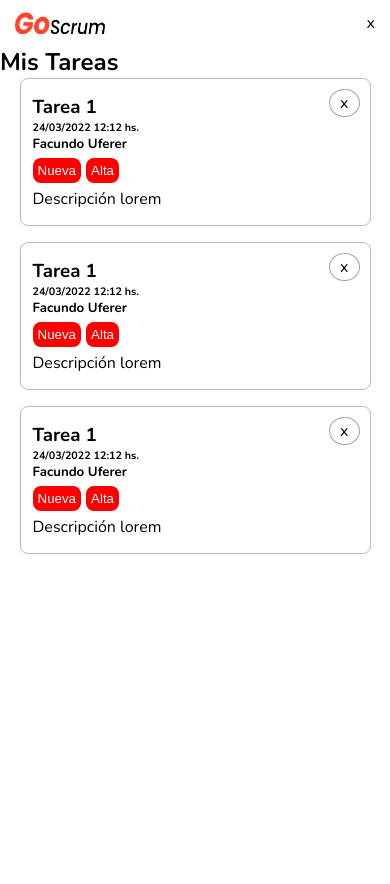
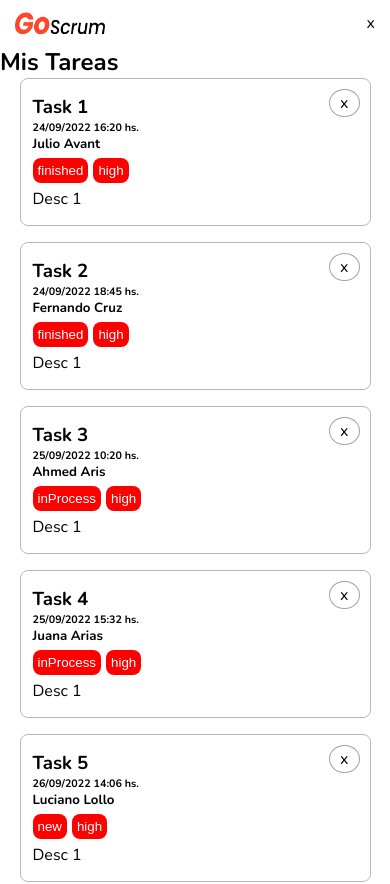
Before and after one commit to CruzFM/goscrum-fcruz, a React (Create React App) app: page / in a window 390 px wide. Shown: the top 884 px of the page. Before the commit the page ends 844 px from the top, so only its background shows below. Built offline with nearby package versions, Linux system fonts and the light colour scheme; sample sign-in values are in the browser's storage.

Commit message:
card data added. mapped in case the device is a phone

```diff
--- a/src/components/Card/Card.jsx
+++ b/src/components/Card/Card.jsx
@@ -1,15 +1,15 @@
-export const Card = () => {
+export const Card = ( {data: {title, dateTime, creator, description, type, priority }} ) => {
   return (
     <div className="card">
       <div className="close">x</div>
-      <h3>Tarea 1</h3>
-      <h6>24/03/2022 12:12 hs.</h6>
-      <h5>Facundo Uferer</h5>
+      <h3>{title}</h3>
+      <h6>{dateTime}</h6>
+      <h5>{creator}</h5>
       <div className="card--btn">
-        <button type="button">Nueva</button>
-        <button type="button">Alta</button>
+        <button type="button">{type}</button>
+        <button type="button">{priority}</button>
       </div>
-      <p>Descripción lorem</p>
+      <p>{description}</p>
     </div>
   );
 };
--- a/src/components/views/Tasks/Tasks.jsx
+++ b/src/components/views/Tasks/Tasks.jsx
@@ -2,10 +2,16 @@ import './tasks.styles.css';
 
 import { Header } from '../../Header/Header';
 import { useResize } from '../../../hooks/useResize';
+import { Card } from '../../Card/Card'
+import { cardsData } from './data';
 
 export const Tasks= ()=> {
 
     const { isPhone } = useResize();
+
+    const renderAllCards = ()=> {
+        return cardsData.map( data => <Card key={data.id} data={data} />)
+    }
 
     return(
         <>
@@ -17,39 +23,7 @@ export const Tasks= ()=> {
                     </div>
                     {isPhone === true ?
                     <div className='list phone'>
-                        <div className='card'>
-                            <div className='close'>x</div>
-                            <h3>Tarea 1</h3>
-                            <h6>24/03/2022 12:12 hs.</h6>
-                            <h5>Facundo Uferer</h5>
-                            <div className='card--btn'>
-                                <button type="button">Nueva</button>
-                                <button type="button">Alta</button>
-                            </div>
-                            <p>Descripción lorem</p>
-                        </div>
-                        <div className='card'>
-                            <div className='close'>x</div>
-                            <h3>Tarea 1</h3>
-                            <h6>24/03/2022 12:12 hs.</h6>
-                            <h5>Facundo Uferer</h5>
-                            <div className='card--btn'>
-                                <button type="button">Nueva</button>
-                                <button type="button">Alta</button>
-                            </div>
-                            <p>Descripción lorem</p>
-                        </div>
-                        <div className='card'>
-                            <div className='close'>x</div>
-                            <h3>Tarea 1</h3>
-                            <h6>24/03/2022 12:12 hs.</h6>
-                            <h5>Facundo Uferer</h5>
-                            <div className='card--btn'>
-                                <button type="button">Nueva</button>
-                                <button type="button">Alta</button>
-                            </div>
-                            <p>Descripción lorem</p>
-                        </div>
+                        {renderAllCards()}
                     </div>
                     : <div className='list desktop'>
                         <div className='card'>
--- /dev/null
+++ b/src/components/views/Tasks/data.js
@@ -0,0 +1,56 @@
+export const cardsData = [
+    {
+        id: 1,
+        title: 'Task 1',
+        dateTime: '24/09/2022 16:20 hs.',
+        creator: 'Julio Avant',
+        description: 'Desc 1',
+        type: 'finished',
+        priority: 'high',
+    },
+    {
+        id: 2,
+        title: 'Task 2',
+        dateTime: '24/09/2022 18:45 hs.',
+        creator: 'Fernando Cruz',
+        description: 'Desc 1',
+        type: 'finished',
+        priority: 'high',
+    },
+    {
+        id: 3,
+        title: 'Task 3',
+        dateTime: '25/09/2022 10:20 hs.',
+        creator: 'Ahmed Aris',
+        description: 'Desc 1',
+        type: 'inProcess',
+        priority: 'high',
+    },
+    {
+        id: 4,
+        title: 'Task 4',
+        dateTime: '25/09/2022 15:32 hs.',
+        creator: 'Juana Arias',
+        description: 'Desc 1',
+        type: 'inProcess',
+        priority: 'high',
+    },
+    {
+        id: 5,
+        title: 'Task 5',
+        dateTime: '26/09/2022 14:06 hs.',
+        creator: 'Luciano Lollo',
+        description: 'Desc 1',
+        type: 'new',
+        priority: 'high',
+    },
+    {
+        id: 6,
+        title: 'Task 6',
+        dateTime: '28/09/2022 19:00 hs.',
+        creator: 'Julián Álvarez',
+        description: 'Desc 1',
+        type: 'new',
+        priority: 'high',
+    },
+]
```
